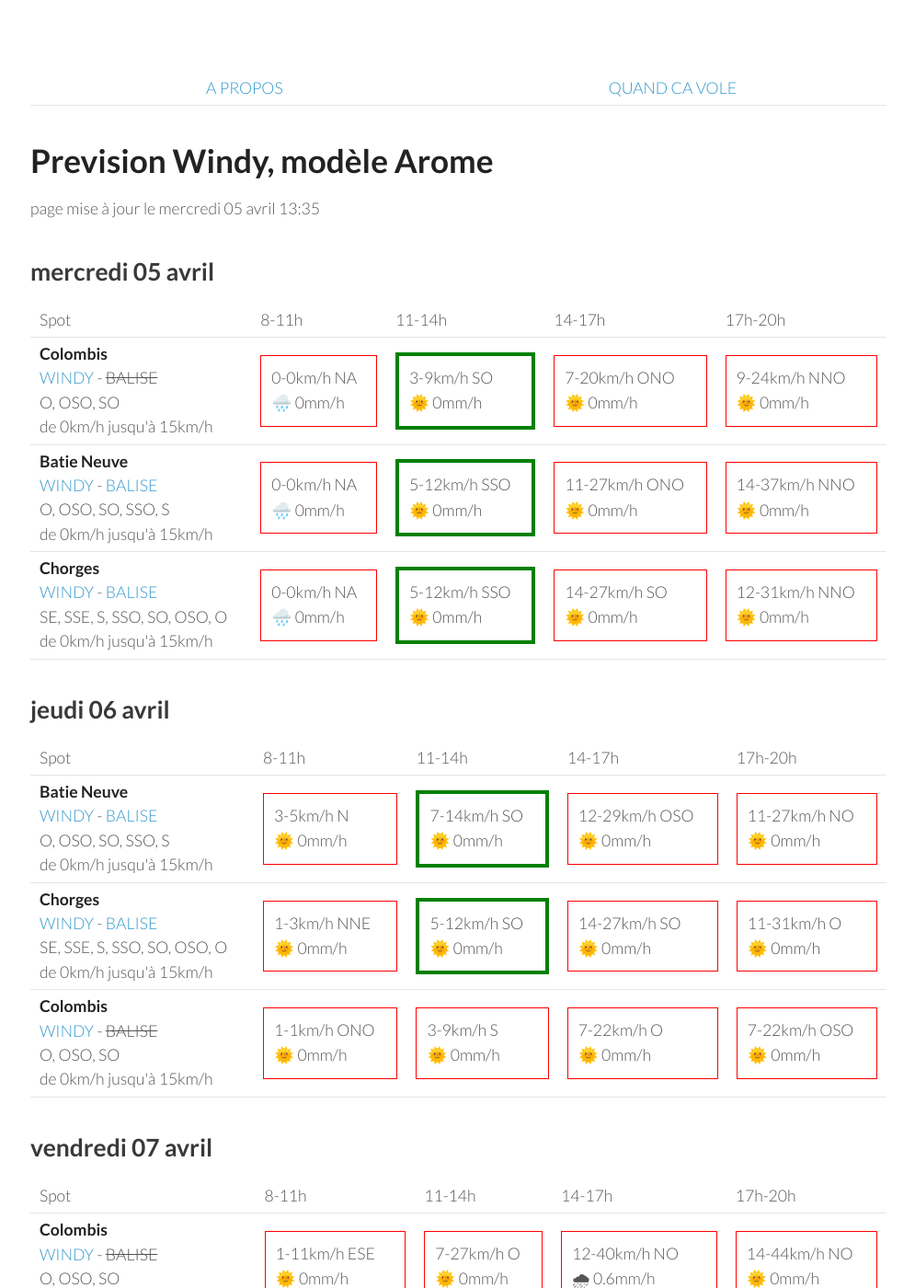
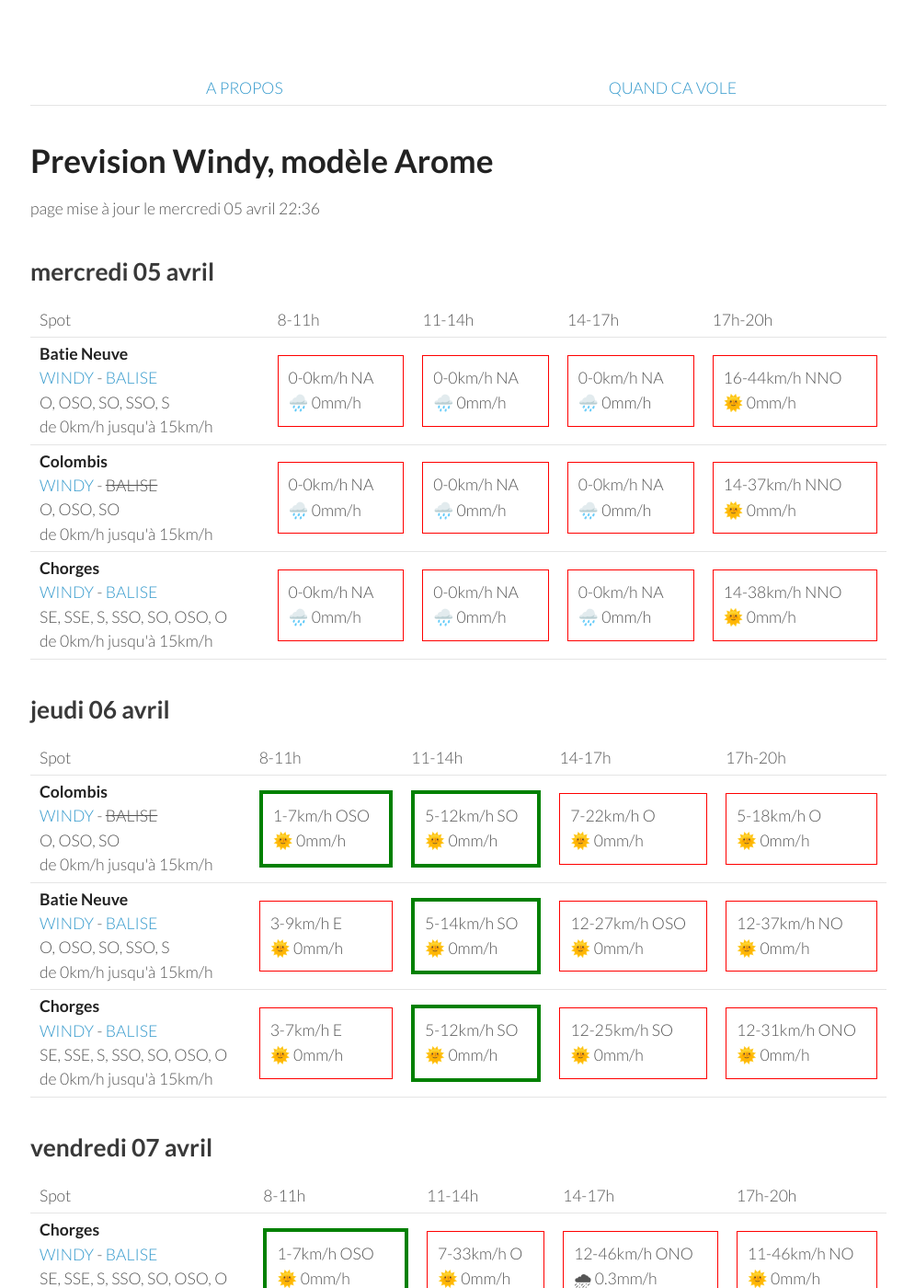
Before and after one commit to parapente-dans-le-nord/parapente-dans-le-nord.github.io, a Jekyll site: the page built from saint_andre.markdown, in a window 1280 px wide and 1400 px high. Shown: the whole window at 92% size, without its empty margins (25-1020 px from the left). Built offline with Jekyll 4.4.1, drawn with Linux system fonts in a browser that asks for light colours; some of the changed text lies outside the part shown.

Commit message:
update index.markdown

```diff
--- a/saint_andre.markdown
+++ b/saint_andre.markdown
@@ -7,7 +7,7 @@ title:  "Tous les spots"
 {: .links}
 
 # Prevision Windy, modèle Arome
-page mise à jour le mercredi 05 avril 13:35
+page mise à jour le mercredi 05 avril 22:36
 
 ## mercredi 05 avril
 
@@ -22,20 +22,20 @@ page mise à jour le mercredi 05 avril 13:35
       <td>17h-20h</td>
     </tr>
 <tr>
+        <td><strong>Batie Neuve</strong><br><a href="https://windy.com/44.584/6.236?44.559,6.262,10,m:eTtagly">WINDY</a> - <span class=""><a href="https://www.openwindmap.org/PP554">BALISE</a> </span><br> <span class="vent-favorable">O, OSO, SO, SSO, S</span><br><span class="force-vent">de 0km/h jusqu'à 15km/h</span> </td>
+
+            <td><div class="not-flyable"><p>0-0km/h NA</p><p>🌧️ 0mm/h</p></div></td>
+            <td><div class="not-flyable"><p>0-0km/h NA</p><p>🌧️ 0mm/h</p></div></td>
+            <td><div class="not-flyable"><p>0-0km/h NA</p><p>🌧️ 0mm/h</p></div></td>
+            <td><div class="not-flyable"><p>16-44km/h NNO</p><p>🌞 0mm/h</p></div></td>
+
+    </tr>
+<tr>
         <td><strong>Colombis</strong><br><a href="https://windy.com/44.494/6.216?44.559,6.262,10">WINDY</a> - <span class="no-balise"> BALISE </span><br> <span class="vent-favorable">O, OSO, SO</span><br><span class="force-vent">de 0km/h jusqu'à 15km/h</span> </td>
 
             <td><div class="not-flyable"><p>0-0km/h NA</p><p>🌧️ 0mm/h</p></div></td>
-            <td><div class="flyable"><p>3-9km/h SO</p><p>🌞 0mm/h</p></div></td>
-            <td><div class="not-flyable"><p>7-20km/h ONO</p><p>🌞 0mm/h</p></div></td>
-            <td><div class="not-flyable"><p>9-24km/h NNO</p><p>🌞 0mm/h</p></div></td>
-
-    </tr>
-<tr>
-        <td><strong>Batie Neuve</strong><br><a href="https://windy.com/44.584/6.236?44.559,6.262,10,m:eTtagly">WINDY</a> - <span class=""><a href="https://www.openwindmap.org/PP554">BALISE</a> </span><br> <span class="vent-favorable">O, OSO, SO, SSO, S</span><br><span class="force-vent">de 0km/h jusqu'à 15km/h</span> </td>
-
             <td><div class="not-flyable"><p>0-0km/h NA</p><p>🌧️ 0mm/h</p></div></td>
-            <td><div class="flyable"><p>5-12km/h SSO</p><p>🌞 0mm/h</p></div></td>
-            <td><div class="not-flyable"><p>11-27km/h ONO</p><p>🌞 0mm/h</p></div></td>
+            <td><div class="not-flyable"><p>0-0km/h NA</p><p>🌧️ 0mm/h</p></div></td>
             <td><div class="not-flyable"><p>14-37km/h NNO</p><p>🌞 0mm/h</p></div></td>
 
     </tr>
@@ -43,9 +43,9 @@ page mise à jour le mercredi 05 avril 13:35
         <td><strong>Chorges</strong><br><a href="https://windy.com/44.578/6.280?44.559,6.262,10">WINDY</a> - <span class=""><a href="https://www.openwindmap.org/PP554">BALISE</a> </span><br> <span class="vent-favorable">SE, SSE, S, SSO, SO, OSO, O</span><br><span class="force-vent">de 0km/h jusqu'à 15km/h</span> </td>
 
             <td><div class="not-flyable"><p>0-0km/h NA</p><p>🌧️ 0mm/h</p></div></td>
-            <td><div class="flyable"><p>5-12km/h SSO</p><p>🌞 0mm/h</p></div></td>
-            <td><div class="not-flyable"><p>14-27km/h SO</p><p>🌞 0mm/h</p></div></td>
-            <td><div class="not-flyable"><p>12-31km/h NNO</p><p>🌞 0mm/h</p></div></td>
+            <td><div class="not-flyable"><p>0-0km/h NA</p><p>🌧️ 0mm/h</p></div></td>
+            <td><div class="not-flyable"><p>0-0km/h NA</p><p>🌧️ 0mm/h</p></div></td>
+            <td><div class="not-flyable"><p>14-38km/h NNO</p><p>🌞 0mm/h</p></div></td>
 
     </tr>
 
@@ -65,32 +65,32 @@ page mise à jour le mercredi 05 avril 13:35
       <td>17h-20h</td>
     </tr>
 <tr>
+        <td><strong>Colombis</strong><br><a href="https://windy.com/44.494/6.216?44.559,6.262,10">WINDY</a> - <span class="no-balise"> BALISE </span><br> <span class="vent-favorable">O, OSO, SO</span><br><span class="force-vent">de 0km/h jusqu'à 15km/h</span> </td>
+
+            <td><div class="flyable"><p>1-7km/h OSO</p><p>🌞 0mm/h</p></div></td>
+            <td><div class="flyable"><p>5-12km/h SO</p><p>🌞 0mm/h</p></div></td>
+            <td><div class="not-flyable"><p>7-22km/h O</p><p>🌞 0mm/h</p></div></td>
+            <td><div class="not-flyable"><p>5-18km/h O</p><p>🌞 0mm/h</p></div></td>
+
+
+    </tr>
+<tr>
         <td><strong>Batie Neuve</strong><br><a href="https://windy.com/44.584/6.236?44.559,6.262,10,m:eTtagly">WINDY</a> - <span class=""><a href="https://www.openwindmap.org/PP554">BALISE</a> </span><br> <span class="vent-favorable">O, OSO, SO, SSO, S</span><br><span class="force-vent">de 0km/h jusqu'à 15km/h</span> </td>
 
-            <td><div class="not-flyable"><p>3-5km/h N</p><p>🌞 0mm/h</p></div></td>
-            <td><div class="flyable"><p>7-14km/h SO</p><p>🌞 0mm/h</p></div></td>
-            <td><div class="not-flyable"><p>12-29km/h OSO</p><p>🌞 0mm/h</p></div></td>
-            <td><div class="not-flyable"><p>11-27km/h NO</p><p>🌞 0mm/h</p></div></td>
+            <td><div class="not-flyable"><p>3-9km/h E</p><p>🌞 0mm/h</p></div></td>
+            <td><div class="flyable"><p>5-14km/h SO</p><p>🌞 0mm/h</p></div></td>
+            <td><div class="not-flyable"><p>12-27km/h OSO</p><p>🌞 0mm/h</p></div></td>
+            <td><div class="not-flyable"><p>12-37km/h NO</p><p>🌞 0mm/h</p></div></td>
 
 
     </tr>
 <tr>
         <td><strong>Chorges</strong><br><a href="https://windy.com/44.578/6.280?44.559,6.262,10">WINDY</a> - <span class=""><a href="https://www.openwindmap.org/PP554">BALISE</a> </span><br> <span class="vent-favorable">SE, SSE, S, SSO, SO, OSO, O</span><br><span class="force-vent">de 0km/h jusqu'à 15km/h</span> </td>
 
-            <td><div class="not-flyable"><p>1-3km/h NNE</p><p>🌞 0mm/h</p></div></td>
+            <td><div class="not-flyable"><p>3-7km/h E</p><p>🌞 0mm/h</p></div></td>
             <td><div class="flyable"><p>5-12km/h SO</p><p>🌞 0mm/h</p></div></td>
-            <td><div class="not-flyable"><p>14-27km/h SO</p><p>🌞 0mm/h</p></div></td>
-            <td><div class="not-flyable"><p>11-31km/h O</p><p>🌞 0mm/h</p></div></td>
-
-
-    </tr>
-<tr>
-        <td><strong>Colombis</strong><br><a href="https://windy.com/44.494/6.216?44.559,6.262,10">WINDY</a> - <span class="no-balise"> BALISE </span><br> <span class="vent-favorable">O, OSO, SO</span><br><span class="force-vent">de 0km/h jusqu'à 15km/h</span> </td>
-
-            <td><div class="not-flyable"><p>1-1km/h ONO</p><p>🌞 0mm/h</p></div></td>
-            <td><div class="not-flyable"><p>3-9km/h S</p><p>🌞 0mm/h</p></div></td>
-            <td><div class="not-flyable"><p>7-22km/h O</p><p>🌞 0mm/h</p></div></td>
-            <td><div class="not-flyable"><p>7-22km/h OSO</p><p>🌞 0mm/h</p></div></td>
+            <td><div class="not-flyable"><p>12-25km/h SO</p><p>🌞 0mm/h</p></div></td>
+            <td><div class="not-flyable"><p>12-31km/h ONO</p><p>🌞 0mm/h</p></div></td>
 
 
     </tr>
@@ -111,32 +111,32 @@ page mise à jour le mercredi 05 avril 13:35
       <td>17h-20h</td>
     </tr>
 <tr>
+        <td><strong>Chorges</strong><br><a href="https://windy.com/44.578/6.280?44.559,6.262,10">WINDY</a> - <span class=""><a href="https://www.openwindmap.org/PP554">BALISE</a> </span><br> <span class="vent-favorable">SE, SSE, S, SSO, SO, OSO, O</span><br><span class="force-vent">de 0km/h jusqu'à 15km/h</span> </td>
+
+            <td><div class="flyable"><p>1-7km/h OSO</p><p>🌞 0mm/h</p></div></td>
+            <td><div class="not-flyable"><p>7-33km/h O</p><p>🌞 0mm/h</p></div></td>
+            <td><div class="not-flyable"><p>12-46km/h ONO</p><p>🌧 0.3mm/h</p></div></td>
+            <td><div class="not-flyable"><p>11-46km/h NO</p><p>🌞 0mm/h</p></div></td>
+
+
+    </tr>
+<tr>
         <td><strong>Colombis</strong><br><a href="https://windy.com/44.494/6.216?44.559,6.262,10">WINDY</a> - <span class="no-balise"> BALISE </span><br> <span class="vent-favorable">O, OSO, SO</span><br><span class="force-vent">de 0km/h jusqu'à 15km/h</span> </td>
 
-            <td><div class="not-flyable"><p>1-11km/h ESE</p><p>🌞 0mm/h</p></div></td>
-            <td><div class="not-flyable"><p>7-27km/h O</p><p>🌞 0mm/h</p></div></td>
-            <td><div class="not-flyable"><p>12-40km/h NO</p><p>🌧 0.6mm/h</p></div></td>
-            <td><div class="not-flyable"><p>14-44km/h NO</p><p>🌞 0mm/h</p></div></td>
+            <td><div class="not-flyable"><p>5-16km/h ONO</p><p>🌞 0mm/h</p></div></td>
+            <td><div class="not-flyable"><p>5-20km/h O</p><p>🌞 0mm/h</p></div></td>
+            <td><div class="not-flyable"><p>14-42km/h NO</p><p>🌧 0.2mm/h</p></div></td>
+            <td><div class="not-flyable"><p>12-44km/h NO</p><p>🌧 0.2mm/h</p></div></td>
 
 
     </tr>
 <tr>
         <td><strong>Batie Neuve</strong><br><a href="https://windy.com/44.584/6.236?44.559,6.262,10,m:eTtagly">WINDY</a> - <span class=""><a href="https://www.openwindmap.org/PP554">BALISE</a> </span><br> <span class="vent-favorable">O, OSO, SO, SSO, S</span><br><span class="force-vent">de 0km/h jusqu'à 15km/h</span> </td>
 
-            <td><div class="not-flyable"><p>1-16km/h NNE</p><p>🌞 0mm/h</p></div></td>
-            <td><div class="not-flyable"><p>7-37km/h O</p><p>🌞 0mm/h</p></div></td>
-            <td><div class="not-flyable"><p>12-42km/h NO</p><p>🌧 0.2mm/h</p></div></td>
-            <td><div class="not-flyable"><p>12-44km/h NO</p><p>🌞 0mm/h</p></div></td>
-
-
-    </tr>
-<tr>
-        <td><strong>Chorges</strong><br><a href="https://windy.com/44.578/6.280?44.559,6.262,10">WINDY</a> - <span class=""><a href="https://www.openwindmap.org/PP554">BALISE</a> </span><br> <span class="vent-favorable">SE, SSE, S, SSO, SO, OSO, O</span><br><span class="force-vent">de 0km/h jusqu'à 15km/h</span> </td>
-
-            <td><div class="not-flyable"><p>1-16km/h NE</p><p>🌞 0mm/h</p></div></td>
-            <td><div class="not-flyable"><p>7-37km/h O</p><p>🌞 0mm/h</p></div></td>
-            <td><div class="not-flyable"><p>11-42km/h ONO</p><p>🌧 0.2mm/h</p></div></td>
-            <td><div class="not-flyable"><p>11-40km/h NO</p><p>🌞 0mm/h</p></div></td>
+            <td><div class="not-flyable"><p>5-16km/h NNO</p><p>🌞 0mm/h</p></div></td>
+            <td><div class="not-flyable"><p>7-31km/h O</p><p>🌞 0mm/h</p></div></td>
+            <td><div class="not-flyable"><p>12-46km/h NO</p><p>🌧 0.3mm/h</p></div></td>
+            <td><div class="not-flyable"><p>11-46km/h NO</p><p>🌞 0mm/h</p></div></td>
 
 
     </tr>
@@ -160,29 +160,29 @@ page mise à jour le mercredi 05 avril 13:35
         <td><strong>Colombis</strong><br><a href="https://windy.com/44.494/6.216?44.559,6.262,10">WINDY</a> - <span class="no-balise"> BALISE </span><br> <span class="vent-favorable">O, OSO, SO</span><br><span class="force-vent">de 0km/h jusqu'à 15km/h</span> </td>
 
             <td><div class="not-flyable"><p>3-18km/h ENE</p><p>🌞 0mm/h</p></div></td>
-            <td><div class="not-flyable"><p>1-16km/h N</p><p>🌞 0mm/h</p></div></td>
-            <td><div class="not-flyable"><p>7-25km/h OSO</p><p>🌞 0mm/h</p></div></td>
-            <td><div class="not-flyable"><p>7-25km/h ONO</p><p>🌞 0mm/h</p></div></td>
+            <td><div class="not-flyable"><p>1-16km/h NNO</p><p>🌞 0mm/h</p></div></td>
+            <td><div class="not-flyable"><p>5-24km/h O</p><p>🌞 0mm/h</p></div></td>
+            <td><div class="not-flyable"><p>9-27km/h OSO</p><p>🌞 0mm/h</p></div></td>
 
 
     </tr>
 <tr>
         <td><strong>Batie Neuve</strong><br><a href="https://windy.com/44.584/6.236?44.559,6.262,10,m:eTtagly">WINDY</a> - <span class=""><a href="https://www.openwindmap.org/PP554">BALISE</a> </span><br> <span class="vent-favorable">O, OSO, SO, SSO, S</span><br><span class="force-vent">de 0km/h jusqu'à 15km/h</span> </td>
 
-            <td><div class="not-flyable"><p>3-20km/h NNE</p><p>🌞 0mm/h</p></div></td>
-            <td><div class="not-flyable"><p>3-24km/h SO</p><p>🌞 0mm/h</p></div></td>
-            <td><div class="not-flyable"><p>7-31km/h OSO</p><p>🌞 0mm/h</p></div></td>
-            <td><div class="not-flyable"><p>7-33km/h ONO</p><p>🌧 0.2mm/h</p></div></td>
+            <td><div class="not-flyable"><p>3-18km/h NE</p><p>🌞 0mm/h</p></div></td>
+            <td><div class="not-flyable"><p>1-22km/h SO</p><p>🌞 0mm/h</p></div></td>
+            <td><div class="not-flyable"><p>7-29km/h OSO</p><p>🌞 0mm/h</p></div></td>
+            <td><div class="not-flyable"><p>7-33km/h OSO</p><p>🌞 0mm/h</p></div></td>
 
 
     </tr>
 <tr>
         <td><strong>Chorges</strong><br><a href="https://windy.com/44.578/6.280?44.559,6.262,10">WINDY</a> - <span class=""><a href="https://www.openwindmap.org/PP554">BALISE</a> </span><br> <span class="vent-favorable">SE, SSE, S, SSO, SO, OSO, O</span><br><span class="force-vent">de 0km/h jusqu'à 15km/h</span> </td>
 
-            <td><div class="not-flyable"><p>5-24km/h NE</p><p>🌞 0mm/h</p></div></td>
-            <td><div class="not-flyable"><p>3-25km/h SSO</p><p>🌞 0mm/h</p></div></td>
-            <td><div class="not-flyable"><p>7-33km/h OSO</p><p>🌞 0mm/h</p></div></td>
-            <td><div class="not-flyable"><p>7-33km/h ONO</p><p>🌧 0.5mm/h</p></div></td>
+            <td><div class="not-flyable"><p>5-22km/h NE</p><p>🌞 0mm/h</p></div></td>
+            <td><div class="not-flyable"><p>1-24km/h SSO</p><p>🌞 0mm/h</p></div></td>
+            <td><div class="not-flyable"><p>7-31km/h OSO</p><p>🌞 0mm/h</p></div></td>
+            <td><div class="not-flyable"><p>7-35km/h OSO</p><p>🌞 0mm/h</p></div></td>
 
 
     </tr>
@@ -205,18 +205,18 @@ page mise à jour le mercredi 05 avril 13:35
 <tr>
         <td><strong>Colombis</strong><br><a href="https://windy.com/44.494/6.216?44.559,6.262,10">WINDY</a> - <span class="no-balise"> BALISE </span><br> <span class="vent-favorable">O, OSO, SO</span><br><span class="force-vent">de 0km/h jusqu'à 15km/h</span> </td>
 
-            <td><div class="not-flyable"><p>3-16km/h ENE</p><p>🌞 0mm/h</p></div></td>
-            <td><div class="not-flyable"><p>3-18km/h N</p><p>🌞 0mm/h</p></div></td>
-            <td><div class="not-flyable"><p>5-24km/h O</p><p>🌞 0mm/h</p></div></td>
-            <td><div class="not-flyable"><p>5-24km/h O</p><p>🌞 0mm/h</p></div></td>
+            <td><div class="not-flyable"><p>1-11km/h E</p><p>🌞 0mm/h</p></div></td>
+            <td><div class="not-flyable"><p>1-14km/h ONO</p><p>🌞 0mm/h</p></div></td>
+            <td><div class="not-flyable"><p>3-22km/h OSO</p><p>🌞 0mm/h</p></div></td>
+            <td><div class="not-flyable"><p>5-22km/h O</p><p>🌞 0mm/h</p></div></td>
 
 
     </tr>
 <tr>
         <td><strong>Batie Neuve</strong><br><a href="https://windy.com/44.584/6.236?44.559,6.262,10,m:eTtagly">WINDY</a> - <span class=""><a href="https://www.openwindmap.org/PP554">BALISE</a> </span><br> <span class="vent-favorable">O, OSO, SO, SSO, S</span><br><span class="force-vent">de 0km/h jusqu'à 15km/h</span> </td>
 
-            <td><div class="not-flyable"><p>5-16km/h NE</p><p>🌞 0mm/h</p></div></td>
-            <td><div class="not-flyable"><p>1-18km/h SSO</p><p>🌞 0mm/h</p></div></td>
+            <td><div class="not-flyable"><p>3-14km/h NE</p><p>🌞 0mm/h</p></div></td>
+            <td><div class="not-flyable"><p>3-20km/h SSO</p><p>🌞 0mm/h</p></div></td>
             <td><div class="not-flyable"><p>7-27km/h SO</p><p>🌞 0mm/h</p></div></td>
             <td><div class="not-flyable"><p>7-29km/h O</p><p>🌞 0mm/h</p></div></td>
 
@@ -225,9 +225,9 @@ page mise à jour le mercredi 05 avril 13:35
 <tr>
         <td><strong>Chorges</strong><br><a href="https://windy.com/44.578/6.280?44.559,6.262,10">WINDY</a> - <span class=""><a href="https://www.openwindmap.org/PP554">BALISE</a> </span><br> <span class="vent-favorable">SE, SSE, S, SSO, SO, OSO, O</span><br><span class="force-vent">de 0km/h jusqu'à 15km/h</span> </td>
 
-            <td><div class="not-flyable"><p>5-18km/h NE</p><p>🌞 0mm/h</p></div></td>
-            <td><div class="not-flyable"><p>3-18km/h SO</p><p>🌞 0mm/h</p></div></td>
-            <td><div class="not-flyable"><p>7-29km/h SO</p><p>🌞 0mm/h</p></div></td>
+            <td><div class="not-flyable"><p>3-14km/h NE</p><p>🌞 0mm/h</p></div></td>
+            <td><div class="not-flyable"><p>3-18km/h SSO</p><p>🌞 0mm/h</p></div></td>
+            <td><div class="not-flyable"><p>5-27km/h SO</p><p>🌞 0mm/h</p></div></td>
             <td><div class="not-flyable"><p>7-31km/h O</p><p>🌞 0mm/h</p></div></td>
 
 
@@ -249,32 +249,32 @@ page mise à jour le mercredi 05 avril 13:35
       <td>17h-20h</td>
     </tr>
 <tr>
-        <td><strong>Batie Neuve</strong><br><a href="https://windy.com/44.584/6.236?44.559,6.262,10,m:eTtagly">WINDY</a> - <span class=""><a href="https://www.openwindmap.org/PP554">BALISE</a> </span><br> <span class="vent-favorable">O, OSO, SO, SSO, S</span><br><span class="force-vent">de 0km/h jusqu'à 15km/h</span> </td>
+        <td><strong>Colombis</strong><br><a href="https://windy.com/44.494/6.216?44.559,6.262,10">WINDY</a> - <span class="no-balise"> BALISE </span><br> <span class="vent-favorable">O, OSO, SO</span><br><span class="force-vent">de 0km/h jusqu'à 15km/h</span> </td>
 
-            <td><div class="not-flyable"><p>5-24km/h NNE</p><p>🌞 0mm/h</p></div></td>
-            <td><div class="not-flyable"><p>3-24km/h SSO</p><p>🌞 0mm/h</p></div></td>
-            <td><div class="not-flyable"><p>7-31km/h OSO</p><p>🌧 0.4mm/h</p></div></td>
-            <td><div class="not-flyable"><p>5-31km/h ONO</p><p>🌧 0.5mm/h</p></div></td>
+            <td><div class="not-flyable"><p>3-12km/h E</p><p>🌞 0mm/h</p></div></td>
+            <td><div class="flyable"><p>1-14km/h O</p><p>🌞 0mm/h</p></div></td>
+            <td><div class="not-flyable"><p>7-25km/h OSO</p><p>🌞 0mm/h</p></div></td>
+            <td><div class="not-flyable"><p>11-33km/h NO</p><p>🌞 0mm/h</p></div></td>
 
 
     </tr>
 <tr>
-        <td><strong>Colombis</strong><br><a href="https://windy.com/44.494/6.216?44.559,6.262,10">WINDY</a> - <span class="no-balise"> BALISE </span><br> <span class="vent-favorable">O, OSO, SO</span><br><span class="force-vent">de 0km/h jusqu'à 15km/h</span> </td>
+        <td><strong>Batie Neuve</strong><br><a href="https://windy.com/44.584/6.236?44.559,6.262,10,m:eTtagly">WINDY</a> - <span class=""><a href="https://www.openwindmap.org/PP554">BALISE</a> </span><br> <span class="vent-favorable">O, OSO, SO, SSO, S</span><br><span class="force-vent">de 0km/h jusqu'à 15km/h</span> </td>
 
-            <td><div class="not-flyable"><p>3-18km/h ENE</p><p>🌞 0mm/h</p></div></td>
-            <td><div class="not-flyable"><p>0-16km/h NNE</p><p>🌞 0mm/h</p></div></td>
-            <td><div class="not-flyable"><p>9-29km/h OSO</p><p>🌞 0mm/h</p></div></td>
-            <td><div class="not-flyable"><p>5-29km/h NO</p><p>🌞 0mm/h</p></div></td>
+            <td><div class="not-flyable"><p>3-14km/h NE</p><p>🌞 0mm/h</p></div></td>
+            <td><div class="not-flyable"><p>3-18km/h SSO</p><p>🌞 0mm/h</p></div></td>
+            <td><div class="not-flyable"><p>7-31km/h OSO</p><p>🌞 0mm/h</p></div></td>
+            <td><div class="not-flyable"><p>11-37km/h ONO</p><p>🌞 0mm/h</p></div></td>
 
 
     </tr>
 <tr>
         <td><strong>Chorges</strong><br><a href="https://windy.com/44.578/6.280?44.559,6.262,10">WINDY</a> - <span class=""><a href="https://www.openwindmap.org/PP554">BALISE</a> </span><br> <span class="vent-favorable">SE, SSE, S, SSO, SO, OSO, O</span><br><span class="force-vent">de 0km/h jusqu'à 15km/h</span> </td>
 
-            <td><div class="not-flyable"><p>5-27km/h NE</p><p>🌞 0mm/h</p></div></td>
-            <td><div class="not-flyable"><p>1-25km/h S</p><p>🌞 0mm/h</p></div></td>
-            <td><div class="not-flyable"><p>7-33km/h OSO</p><p>🌧 0.6mm/h</p></div></td>
-            <td><div class="not-flyable"><p>5-31km/h ONO</p><p>🌧 0.6mm/h</p></div></td>
+            <td><div class="not-flyable"><p>3-16km/h NE</p><p>🌞 0mm/h</p></div></td>
+            <td><div class="not-flyable"><p>3-18km/h SSO</p><p>🌞 0mm/h</p></div></td>
+            <td><div class="not-flyable"><p>7-31km/h OSO</p><p>🌞 0mm/h</p></div></td>
+            <td><div class="not-flyable"><p>11-37km/h ONO</p><p>🌞 0mm/h</p></div></td>
 
 
     </tr>
```
